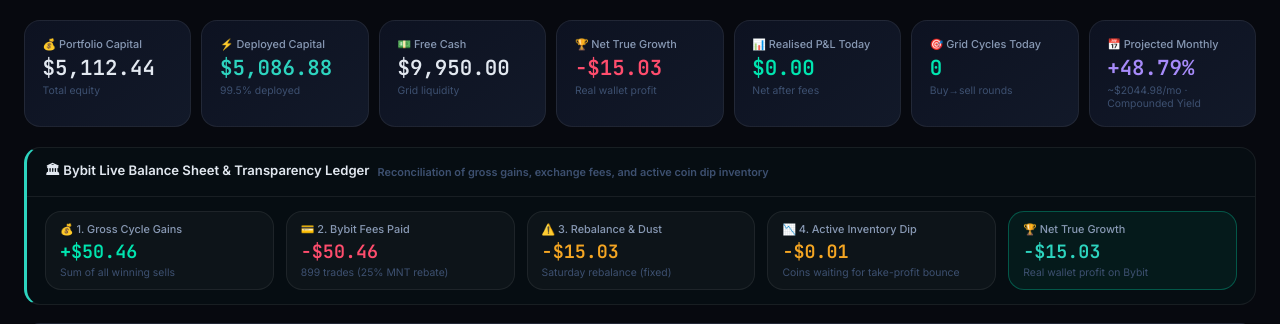
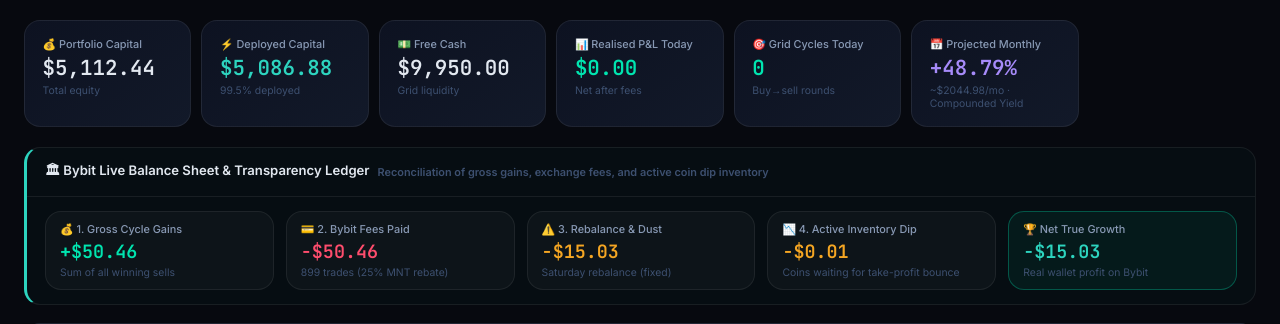
Before and after one commit to nasnoma/AIOS, a FastAPI app: page / in a window 1280 px wide. Shown: the part 60-384 px from the top of the page. Run offline with FastAPI, Linux system fonts and the light colour scheme; data that the repository does not hold is empty.

Commit message:
feat(dashboard): Remove duplicate Net True Growth card from top row to keep UI clean and uncluttered

```diff
--- a/trading_engine/api/templates/dashboard.html
+++ b/trading_engine/api/templates/dashboard.html
@@ -111,11 +111,11 @@
     <div class="stat-card"><div class="stat-label">&#128176; Portfolio Capital</div><div class="stat-val" id="spot-capital">--</div><div class="stat-sub">Total equity</div></div>
     <div class="stat-card"><div class="stat-label">&#9889; Deployed Capital</div><div class="stat-val" id="spot-active-cap" style="color:var(--teal)">--</div><div class="stat-sub" id="spot-active-sub">99.5% deployed</div></div>
     <div class="stat-card"><div class="stat-label">&#128181; Free Cash</div><div class="stat-val" id="spot-usdt-free">--</div><div class="stat-sub">Grid liquidity</div></div>
-    <div class="stat-card"><div class="stat-label">&#127942; Net True Growth</div><div class="stat-val" id="spot-net-growth" style="color:var(--teal)">--</div><div class="stat-sub">Real wallet profit</div></div>
     <div class="stat-card"><div class="stat-label">&#128202; Realised P&amp;L Today</div><div class="stat-val" id="spot-pnl-today" style="color:var(--green)">--</div><div class="stat-sub">Net after fees</div></div>
     <div class="stat-card"><div class="stat-label">&#127919; Grid Cycles Today</div><div class="stat-val" id="spot-cycles-today" style="color:var(--green)">--</div><div class="stat-sub">Buy&#8594;sell rounds</div></div>
     <div class="stat-card"><div class="stat-label">&#128197; Projected Monthly</div><div class="stat-val" id="spot-monthly-return" style="color:var(--purple)">--</div><div class="stat-sub" id="spot-monthly-usd">Syncing with Bybit&hellip;</div></div>
   </div>
+
 
 
   <!-- Live Bybit Balance Sheet & Profit Transparency Panel -->
```
